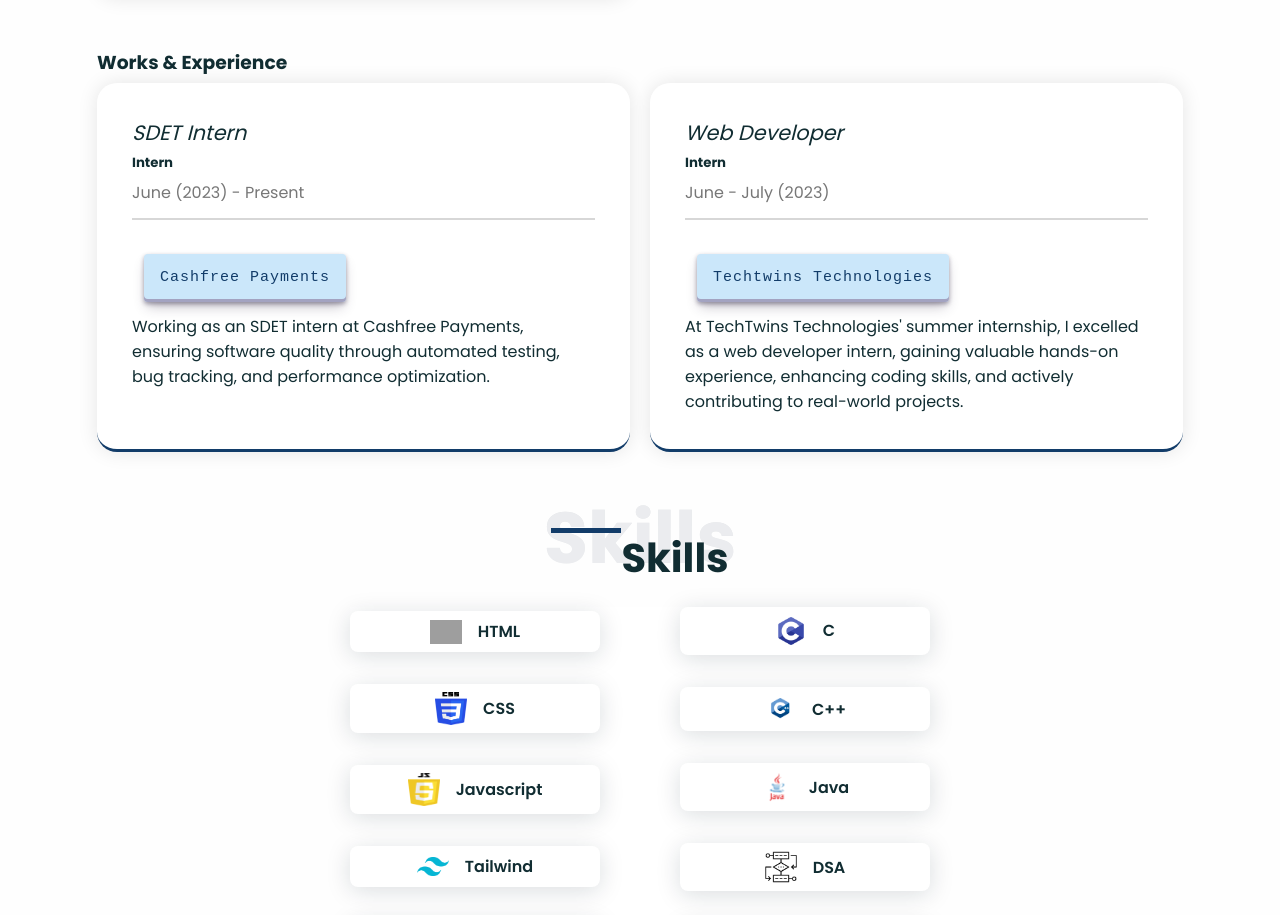
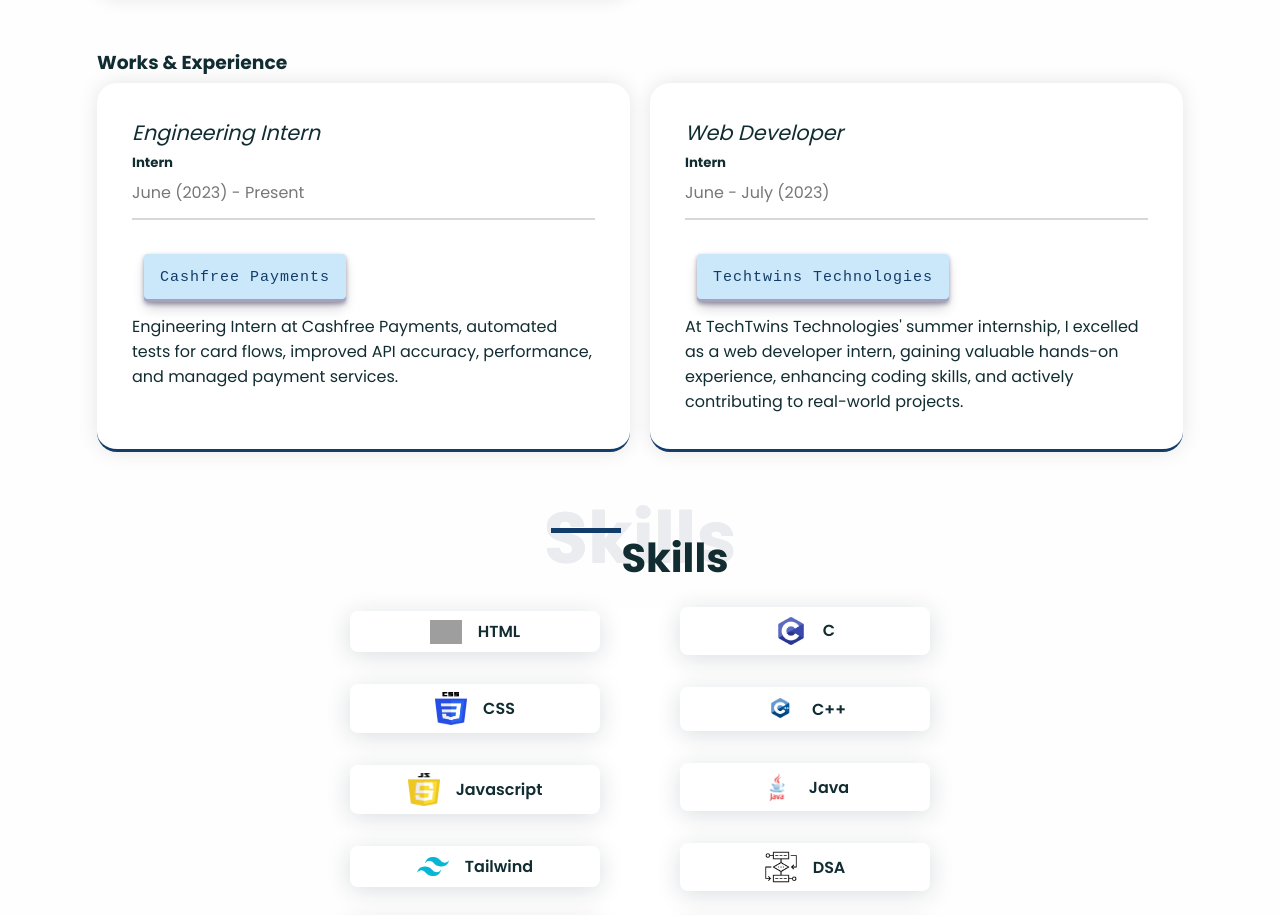
Before and after one commit to Ayush-Kmr/Ayush-Portfolio, a React (Create React App) app: page / in a window 1280 px wide. Shown: the part 1906-2821 px from the top of the page. Built offline with nearby package versions, Linux system fonts and the light colour scheme; grey boxes are pictures that could not be loaded.

Commit message:
Experience-Updated

```diff
--- a/src/Component/Education/Education.jsx
+++ b/src/Component/Education/Education.jsx
@@ -4,13 +4,13 @@ import "./education.css";
 const expData = [
   {
     id: 1,
-    position: "SDET Intern",
+    position: "Engineering Intern",
     role: "Intern",
     duration: "June (2023) - Present",
     cname: "Cashfree Payments",
     URL: "https://www.cashfree.com/",
     description:
-      "Working as an SDET intern at Cashfree Payments, ensuring software quality through automated testing, bug tracking, and performance optimization.",
+      "Engineering Intern at Cashfree Payments, automated tests for card flows, improved API accuracy, performance, and managed payment services.",
   },
   {
     id: 2,
```
